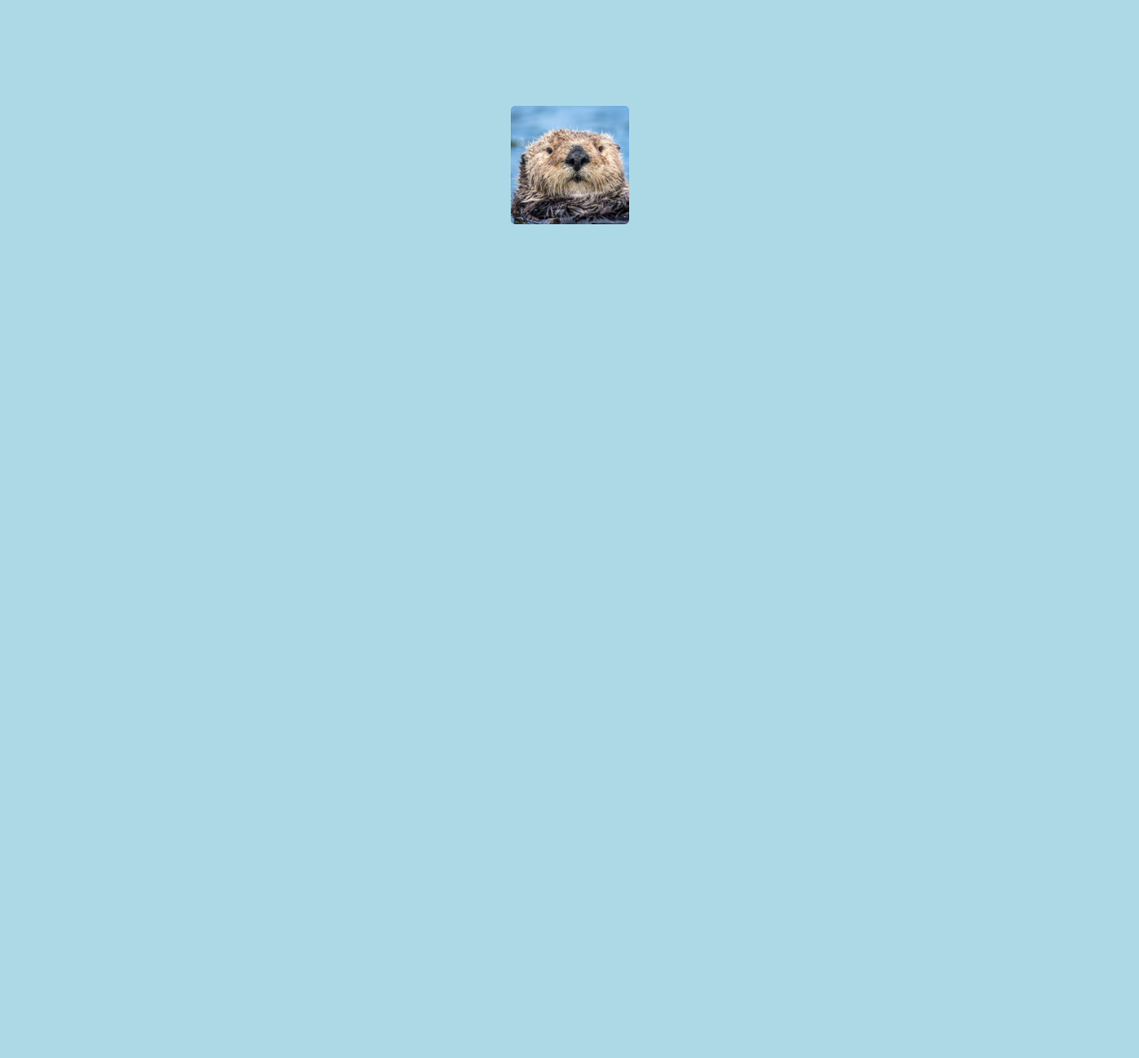
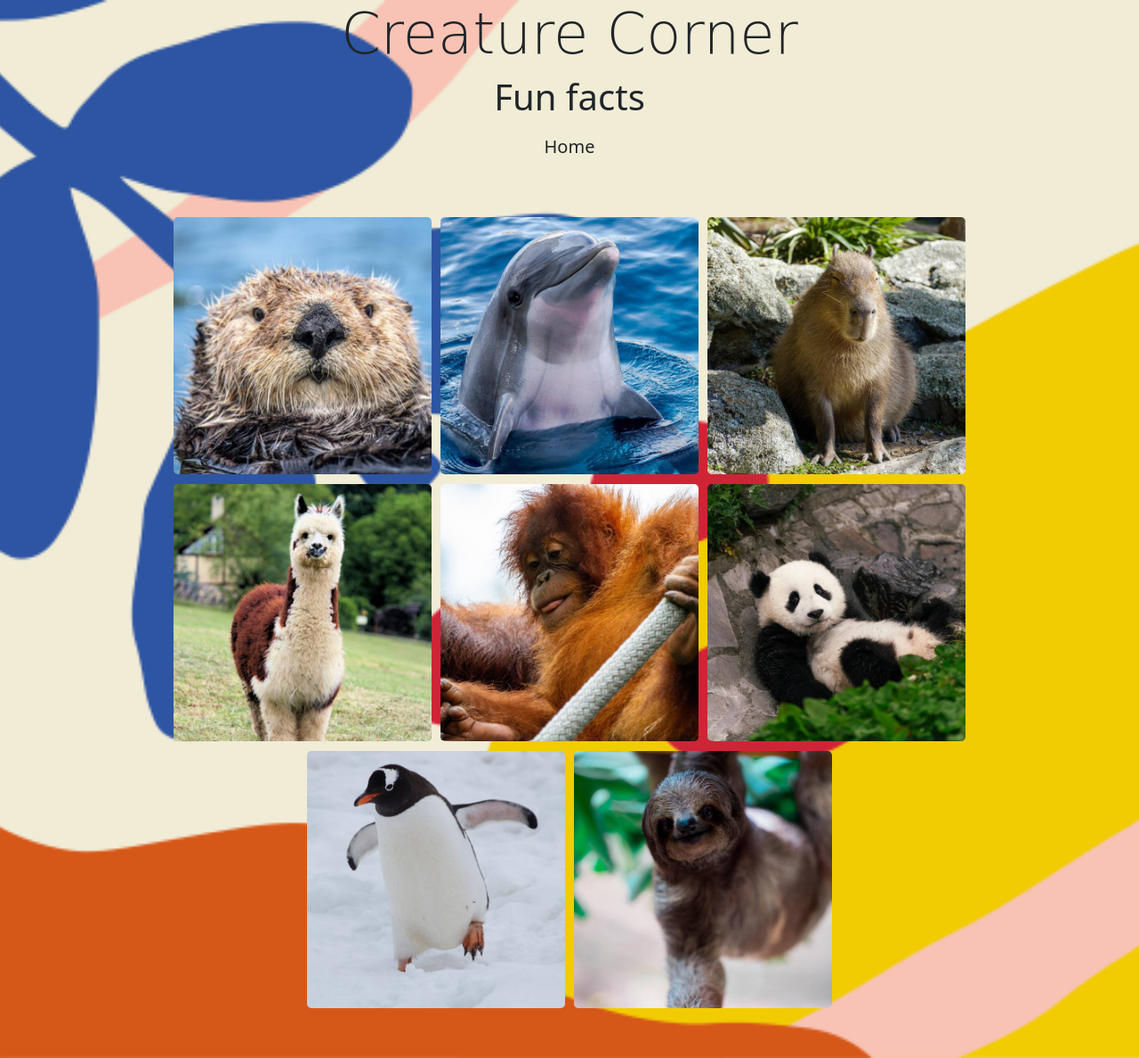
Before and after one commit to bethanyalicehall/animal-memory-game, a plain HTML site: page facts.html in a window 1280 px wide. Shown: the whole page at 89% size. Before the commit the page ends 800 px from the top, so only its background shows below. Drawn offline with nearby package versions, Linux system fonts and the light colour scheme; a web font is replaced by a local one.

Commit message:
Corrected some errors in js and css files, added background image to each page

```diff
--- a/assets/css/style.css
+++ b/assets/css/style.css
@@ -18,7 +18,16 @@ body {
     height: 100vh;
     display: flex;
     justify-content: center;
-    background-color: lightblue !important;
+    background-image: url("../img/background-1.png") !important;
+
+  width: 100%;
+  height: 100%;
+
+  /* Center and scale the image nicely */
+  background-position: center;
+  background-repeat: no-repeat;
+  background-size: cover;
+
 }
 
 .main-game {
@@ -68,10 +77,25 @@ body {
     transform: rotateY(180deg);
   }
   /*********************************************************************/
+  .font-1{
+    font-family: 'Londrina Shadow', cursive !important;
+  }
+
+
+  .fact-grid {
+    width: 1000px;
+    height: 1000px;
+    margin: auto;
+    padding: 5%;
+    display: flex;
+    flex-wrap: wrap;
+    justify-content: center;
+    perspective: 1000px;
+}
 
   .fact-card {
-    width: calc(25% - 10px);
-    height: calc(25% - 10px);
+    width: calc(33.3% - 10px);
+    height: calc(33.3% - 10px);
     margin: 5px;
     position: relative;
     /*box-shadow: 1px 1px 1px rgba(0, 0, 0, .3);*/
--- a/assets/js/index.js
+++ b/assets/js/index.js
@@ -2,6 +2,7 @@
 
 
   const cards = document.querySelectorAll('.memory-card');
+  const fcards = document.querySelectorAll('.fact-card');
 
   let hasFlippedCard = false;
   let lockBoard = false;
@@ -76,10 +77,9 @@
 
   /////////////////////////////////////////////////////
 
-  const fcards = document.querySelectorAll('.fact-card');
 
-function flipCard() {
-  this.classList.toggle('flip');
-}
 
-fcards.forEach(fcard => fcard.addEventListener('click', flipCard));
+  function flipTheCard() {
+    this.classList.toggle('flip');
+  }
+  fcards.forEach(fcard => fcard.addEventListener('click', flipTheCard));
--- a/facts.html
+++ b/facts.html
@@ -7,18 +7,65 @@
     <meta name="viewport" content="width=device-width, initial-scale=1.0">
     <link href="assets/css/style.css" rel="stylesheet" type="text/css">
     <title>Creature Corner</title>
+    <link rel="preconnect" href="https://fonts.googleapis.com">
+<link rel="preconnect" href="https://fonts.gstatic.com" crossorigin>
+<link href="https://fonts.googleapis.com/css2?family=Londrina+Shadow&display=swap" rel="stylesheet">
 </head>
 
 <body>
-
-      <section class="main-game">
+    <section>
+        <div id="game-title">
+            <h1 class="display-3 text-center font-1">Creature Corner</h1>
+            <h1 class="display-6 text-center">Fun facts</h1>
+          </div>
+          <div class="container">
+              <div class="col-md-12 text-center">
+                  <button type="button" class="btn btn-lg"><a href="index.html">Home</a></button>
+              </div>
+          <section class="fact-grid">
 
 
-          <div class="fact-card" data-framework="img-1">
-            <img class="fact-front" src="assets/img/img-1.jpg">
-            <div class="fact-back"><h1>Otter</h1>
-                <p>I hold hands with my friends so we dont float away!</p></div>
-          </div>
+              <div class="fact-card" data-framework="img-1">
+                <img class="fact-front" src="assets/img/img-1.jpg">
+                <div class="fact-back text-center"><h1 class="display-6 text-center">Ozzy the Otter</h1>
+                    <p class="lead">I hold hands with my friends so we dont float away!</p></div>
+              </div>
+
+              <div class="fact-card" data-framework="img-2">
+                <img class="fact-front" src="assets/img/img-2.jpg">
+                <div class="fact-back text-center"><h1 class="display-6 text-center">Dougie the Dolphin</h1>
+                    <p class="lead">I sleep with one eye open, and one half of my brain awake</p></div>
+              </div>
+              <div class="fact-card" data-framework="img-3">
+                <img class="fact-front" src="assets/img/img-3.jpg">
+                <div class="fact-back text-center"><h1 class="display-6 text-center">Cara the Capybara</h1>
+                    <p class="lead">I'm so chill other animals enjoy sitting on me</p></div>
+              </div>
+                <div class="fact-card" data-framework="img-4">
+                <img class="fact-front" src="assets/img/img-4.jpg">
+                <div class="fact-back text-center"><h1 class="display-6 text-center">Arnie the Alpaca</h1>
+                    <p class="lead">I can spit as far as 10 feet!</p></div>
+              </div>
+              <div class="fact-card" data-framework="img-5">
+                <img class="fact-front" src="assets/img/img-5.jpg">
+                <div class="fact-back text-center"><h1 class="display-6 text-center">Oli the Orangutan</h1>
+                    <p class="lead">My name means 'person of the forest'</p></div>
+              </div>
+              <div class="fact-card" data-framework="img-6">
+                <img class="fact-front" src="assets/img/img-6.jpg">
+                <div class="fact-back text-center"><h1 class="display-6 text-center">Peter the Panda</h1>
+                    <p class="lead">I spend about 12 hours every day eating</p></div>
+              </div>
+              <div class="fact-card" data-framework="img-7">
+                <img class="fact-front" src="assets/img/img-7.jpg">
+                <div class="fact-back text-center"><h1 class="display-6 text-center">Polly the Penguin</h1>
+                    <p class="lead">I like to go tobogganning on my stomach</p></div>
+              </div>
+              <div class="fact-card" data-framework="img-8">
+                <img class="fact-front" src="assets/img/img-8.jpg">
+                <div class="fact-back text-center"><h1 class="display-6 text-center">Stewart the Sloth</h1>
+                    <p class="lead">It can take me one month to digest a single leaf!</p></div>
+              </div>
 
 
 
@@ -27,7 +74,9 @@
 
 
 
-      </section>
+          </section>
+    </section>
+
 
 
 
```
Also changed, not shown: index.html (+5 -2 lines), level1.html (+4 -1 lines), level2.html (+3 -0 lines), level3.html (+3 -0 lines), assets/img/background-1.png (added).
